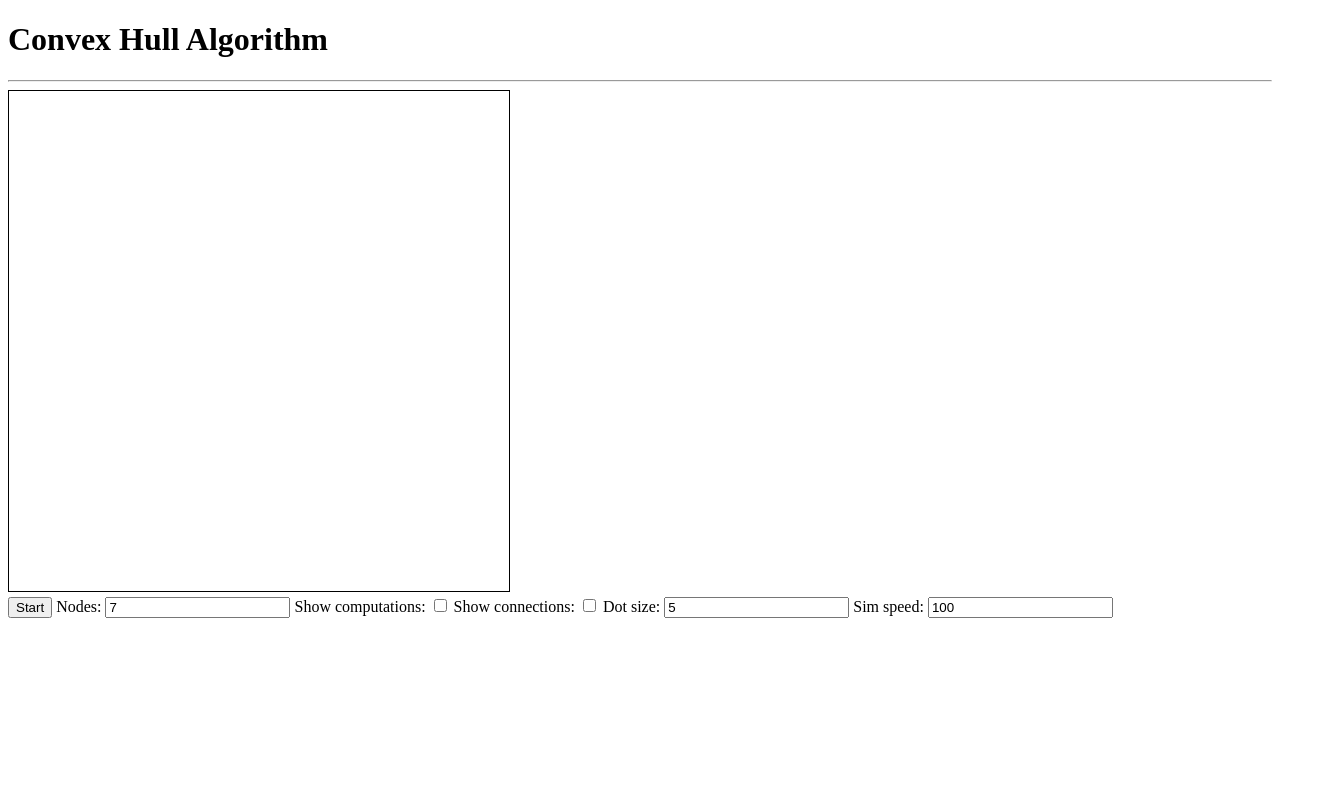
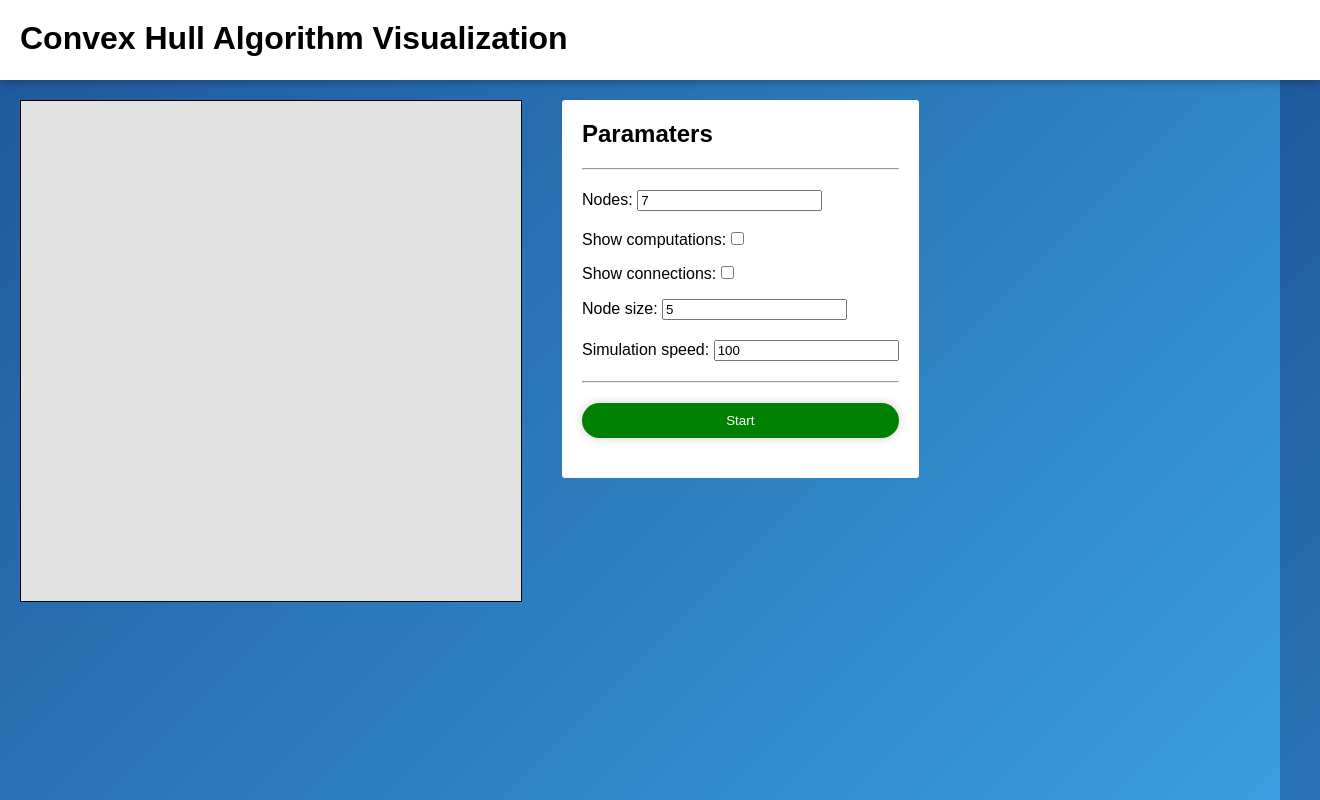
Before and after one commit to mailtelenko/Convex-Hall-Visualization, a plain HTML site: page ConvexHull.html in a window 1280 px wide. Shown: the whole page, 1320 px wide, since content can reach past the window. Drawn offline with Linux system fonts and the light colour scheme.

Commit message:
UI Update
- Easier to configure
- Not an eyesore

```diff
--- a/ConvexHull.html
+++ b/ConvexHull.html
@@ -10,17 +10,25 @@
 </head>
 
 <body>
-    <h1>Convex Hull Algorithm</h1>
-    <hr />
+    <h1>Convex Hull Algorithm Visualization</h1>
 
     <canvas id="myCanvas" width="500px" height="500px" style="border:1px solid #000000;"></canvas>
-    <br/>
-    <button onclick="runSimulation()" id="start">Start</button>
-    Nodes: <input value="7" type="number" id="nodes">
-    Show computations: <input type="checkbox" id="showCompute">
-    Show connections: <input type="checkbox" id="showConnect">
-    Dot size: <input value="5" type="number" id="dotSize">
-    Sim speed: <input value="100" type="number" id="simSpeed">
+
+    <div class="settings">
+        <h2>Paramaters</h2>
+        <hr/>
+        Nodes: <input value="7" type="number" id="nodes">
+        <br/>
+        Show computations: <input type="checkbox" id="showCompute">
+        <br/>
+        Show connections: <input type="checkbox" id="showConnect">
+        <br/>
+        Node size: <input value="5" type="number" id="dotSize">
+        <br/>
+        Simulation speed: <input value="100" type="number" id="simSpeed">
+        <hr />
+        <button onclick="runSimulation()" id="start">Start</button>
+    </div>
 </body>
 
 <script src="main.js"></script>
--- a/main.css
+++ b/main.css
@@ -0,0 +1,65 @@
+/* General */
+* {
+    font-family: 'K2D', sans-serif;
+    margin:0px;
+}
+
+body{
+    background: #1e5799;
+    background: -moz-linear-gradient(-45deg, #1e5799 0%, #3b9ddd 99%);
+    background: -webkit-linear-gradient(-45deg, #1e5799 0%,#3b9ddd 99%);
+    background: linear-gradient(135deg, #1e5799 0%,#3b9ddd 99%);
+    filter: progid:DXImageTransform.Microsoft.gradient( startColorstr='#1e5799', endColorstr='#3b9ddd',GradientType=1 );
+    min-height:100vh;
+}
+
+h1{
+    background-color:white;
+
+    width:100vw;
+    height:5vh;
+
+    margin:0px;
+
+    padding:20px;
+    box-shadow:0px 0px 10px rgba(0,0,0,.4);
+}
+
+canvas{
+    float:left;
+    margin:20px;
+    background-color:rgb(226, 226, 226);
+}
+
+.settings{
+    float:left;
+    margin:20px;
+    background-color:white;
+    padding:20px;
+    border-radius:3px;
+}
+
+.settings *{
+    margin-bottom:20px;
+}
+
+.settings button{
+    width:100%;
+    padding:10px;
+    background-color:green;
+    border:none;
+    box-shadow:0px 0px 10px rgba(0,0,0,.2);
+    border-radius:100px;
+    color:white;
+    transition-duration:.2s;
+}
+
+.settings button:hover{
+    transform:scale(1.04,1.04);
+    box-shadow:0px 0px 15px rgba(0,0,0,.2);
+    transition-duration:.2s;
+}
+
+button:focus{
+    outline:0;
+}
--- a/main.js
+++ b/main.js
@@ -99,6 +99,8 @@ async function convexHull(point) {
             }
         }
     }
+    if(borders.checked)
+        drawBorder();
 }
 
 function furthestLeft() {
```
